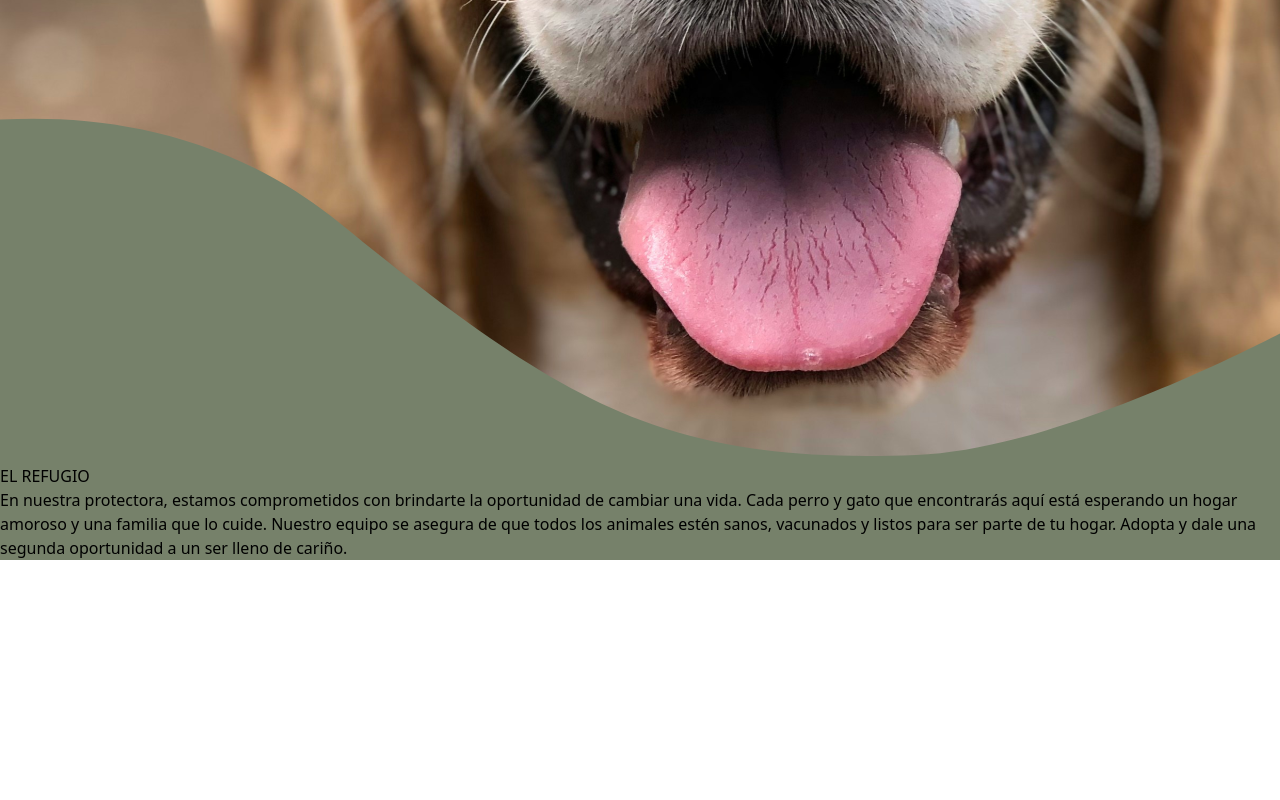
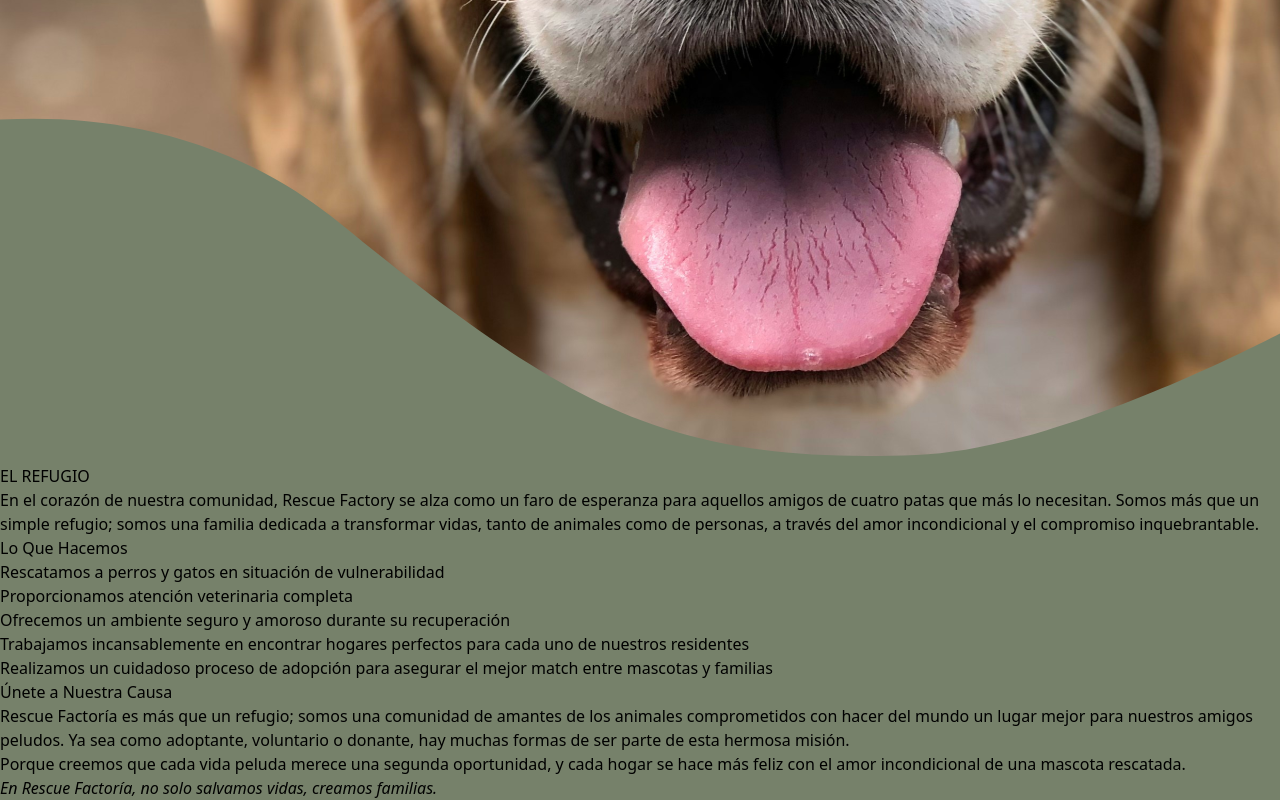
Before and after one commit to a-bac-0/rescue_factory, a React (Vite) app in the folder client/: page / in a window 1280 px wide. Shown: the part 587-1387 px from the top of the page. Before the commit the page ends 1147 px from the top, so only its background shows below. Built offline with nearby package versions, Linux system fonts and the light colour scheme.

Commit message:
Update of text in Home page

```diff
--- a/client/src/pages/Home.jsx
+++ b/client/src/pages/Home.jsx
@@ -15,14 +15,24 @@ const Home = () => {
             <div>
                 <h1 className="font-i">EL REFUGIO</h1>
                 <p>
-                    En nuestra protectora, estamos comprometidos con brindarte
-                    la oportunidad de cambiar una vida. Cada perro y gato que
-                    encontrarás aquí está esperando un hogar amoroso y una
-                    familia que lo cuide. Nuestro equipo se asegura de que todos
-                    los animales estén sanos, vacunados y listos para ser parte
-                    de tu hogar. Adopta y dale una segunda oportunidad a un ser
-                    lleno de cariño.
+                En el corazón de nuestra comunidad, Rescue Factory se alza como un faro de esperanza para aquellos amigos de cuatro patas que más lo necesitan. Somos más que un simple refugio; somos una familia dedicada a transformar vidas, tanto de animales como de personas, a través del amor incondicional y el compromiso inquebrantable.
                 </p>
+                <h2>Lo Que Hacemos</h2>
+                <ul>
+                    <li>Rescatamos a perros y gatos en situación de vulnerabilidad</li>
+                    <li>Proporcionamos atención veterinaria completa</li>
+                    <li>Ofrecemos un ambiente seguro y amoroso durante su recuperación</li>
+                    <li>Trabajamos incansablemente en encontrar hogares perfectos para cada uno de nuestros residentes</li>
+                    <li>Realizamos un cuidadoso proceso de adopción para asegurar el mejor match entre mascotas y familias</li>
+                </ul>
+                <h2>Únete a Nuestra Causa</h2>
+                <p>
+                Rescue Factoría es más que un refugio; somos una comunidad de amantes de los animales comprometidos con hacer del mundo un lugar mejor para nuestros amigos peludos. Ya sea como adoptante, voluntario o donante, hay muchas formas de ser parte de esta hermosa misión.
+                </p>
+                <p>
+                Porque creemos que cada vida peluda merece una segunda oportunidad, y cada hogar se hace más feliz con el amor incondicional de una mascota rescatada.
+                </p>
+                <i>En Rescue Factoría, no solo salvamos vidas, creamos familias.</i>
             </div>
         </div>
     )
```
